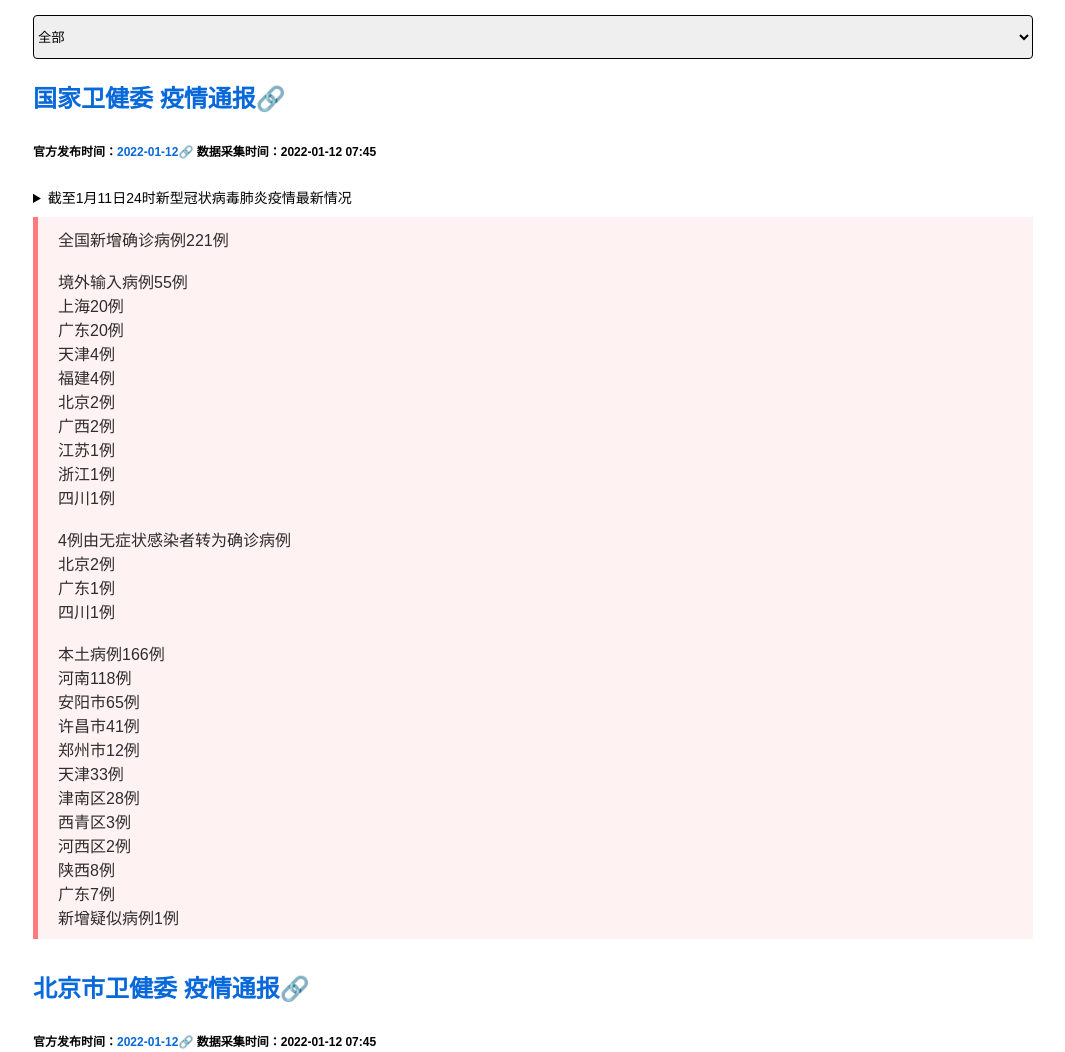
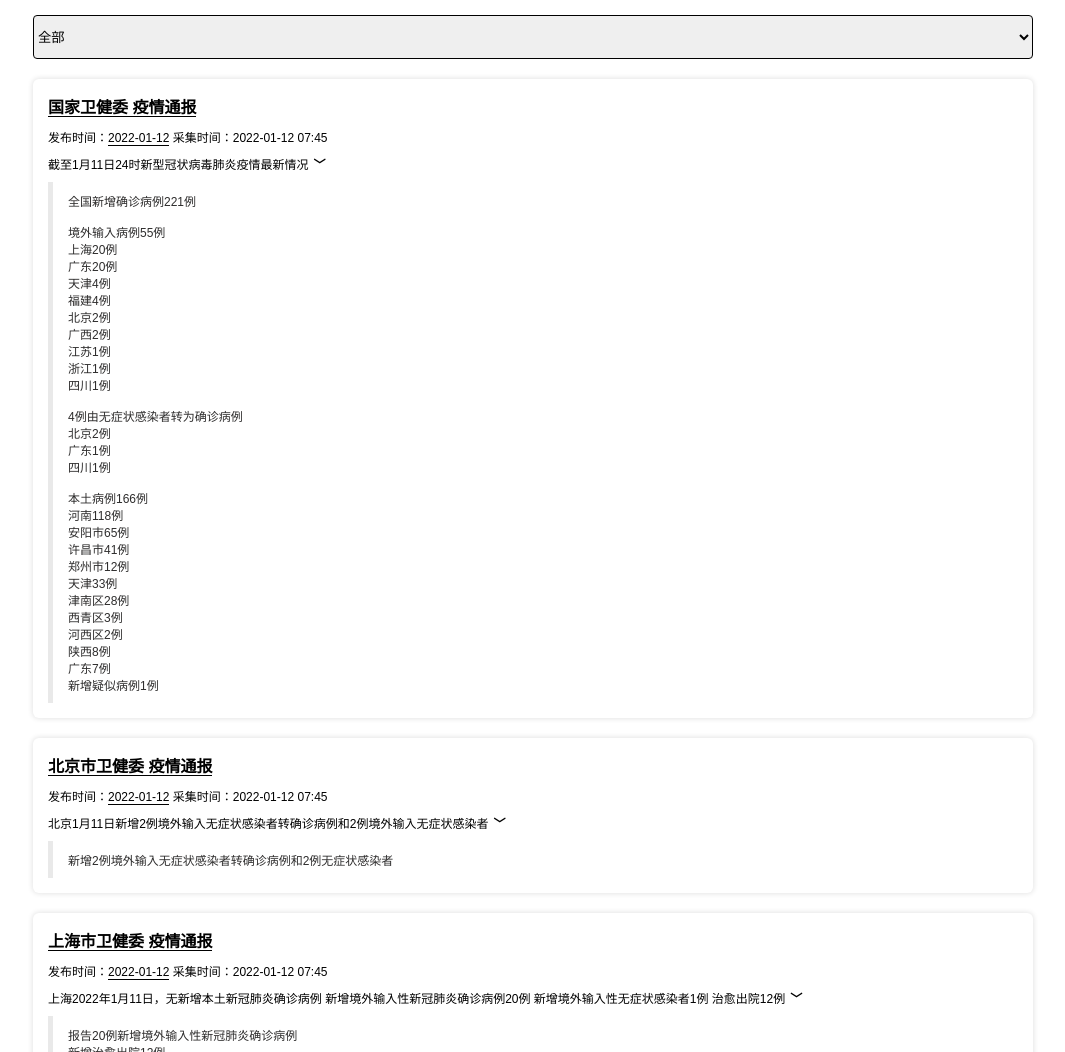
Before and after one commit to vsou/OutbreakNotification, a website: page public/index.html in a window 1280 px wide. Shown: the top 1052 px of the page, without its empty margins (107-1172 px from the left). Drawn offline with Linux system fonts and the light colour scheme.

Commit message:
feat: 优化页面样式

```diff
--- a/public/index.html
+++ b/public/index.html
@@ -27,9 +27,9 @@
         })
 
     function renderItem(item) {
-        let html = '';
-        html += '<h2><a href="' + item.parentUrl + '" target="_blank">' + item.name + '🔗</a></h2>'
-        html += '<h6>官方发布时间：<a href="' + item.url + '" target="_blank">' + item.releaseTime + '🔗</a> 数据采集时间：' + dataFormat(item.updateTime) + '</h6>'
+        let html = '<div class="card">';
+        html += '<h2><a href="' + item.parentUrl + '" target="_blank">' + item.name + '</a></h2>'
+        html += '<h6>发布时间：<a href="' + item.url + '" target="_blank">' + item.releaseTime + '</a> 采集时间：' + dataFormat(item.updateTime) + '</h6>'
         html += '<details><summary>' + item.title + '</summary>'
         if (item.content) {
             item.content.map(item => {
@@ -38,6 +38,7 @@
         }
         html += '</details>'
         html += '<blockquot>' + item.tags.join('<br/>') + '<div class="copyMsg"></div></blockquot>'
+        html += '</div>'
         return html;
     }
 
@@ -72,7 +73,8 @@
                 break;
         }
     })
-    document.addEventListener('dblclick', e => {
+
+    function copy(e) {
         let el = e.target;
         if (el.tagName === 'BLOCKQUOT') {
             navigator.clipboard.writeText(el.innerText)
@@ -84,7 +86,9 @@
                 copyMsg.style.visibility = 'hidden';
             }, 500)
         }
-    })
+    }
+
+    document.addEventListener('dblclick', copy)
 
     function dataFormat(date) {
         let d = new Date(date)
@@ -112,9 +116,18 @@
         margin: 0 auto;
     }
 
+    .card {
+        padding: 15px;
+        box-shadow: 0 0 5px 1px rgba(0, 0, 0, 0.1);
+        border-radius: 6px;
+        margin-top: 20px;
+        margin-bottom: 20px;
+    }
+
     a {
         text-decoration: none;
-        color: #0969da;
+        color: inherit;
+        border-bottom: 1px solid #000;
     }
 
     .select select {
@@ -125,22 +138,30 @@
     }
 
     p {
-        font-size: 14px;
+        font-size: 12px;
         line-height: 1.5;
+    }
+
+    h2 {
+        font-size: 16px;
+        margin-bottom: 0;
+        margin-top: 0;
     }
 
     h6 {
         font-size: 12px;
+        margin-top: 10px;
+        margin-bottom: 10px;
+        font-weight: normal;
     }
 
     blockquot {
-        border-left: 5px solid #ff7a7a;
+        border-left: 5px solid #e9e9e9;
         color: #2e2d2d;
-        padding: 10px 10px 10px 20px;
+        padding: 10px 10px 10px 15px;
         display: block;
-        background: rgba(255, 0, 0, .05);
-        margin-bottom: 30px;
         position: relative;
+        font-size: 12px;
     }
 
     details {
@@ -148,8 +169,17 @@
     }
 
     summary {
-        font-size: 14px;
+        font-size: 12px;
         margin-bottom: 10px;
+        list-style: none;
+    }
+
+    summary:after {
+        content: '﹀';
+        margin-left: 5px;
+        font-weight: 800;
+        /*transform: rotate(180deg);*/
+        display: inline-block;
     }
 
     .copyMsg {
--- a/utils.mjs
+++ b/utils.mjs
@@ -273,7 +273,7 @@ export const getLastInfo = function (opt) {
                     obj.content = contentList
                     if (obj.content.length > 2) {
                         obj.content = obj.content.splice(0, 2)
-                        obj.content.push(`<a href="${obj.url}" target="_blank">更多信息直接访问卫健委官网🔗</a>`)
+                        obj.content.push(`<a href="${obj.url}" target="_blank">更多信息直接访问卫健委官网</a>`)
                     }
                     let firstLine = obj.content[0].replace(/（[^（）]{1,2}）|其中|来自/g, '')
                     if (contentCallBack){
```
